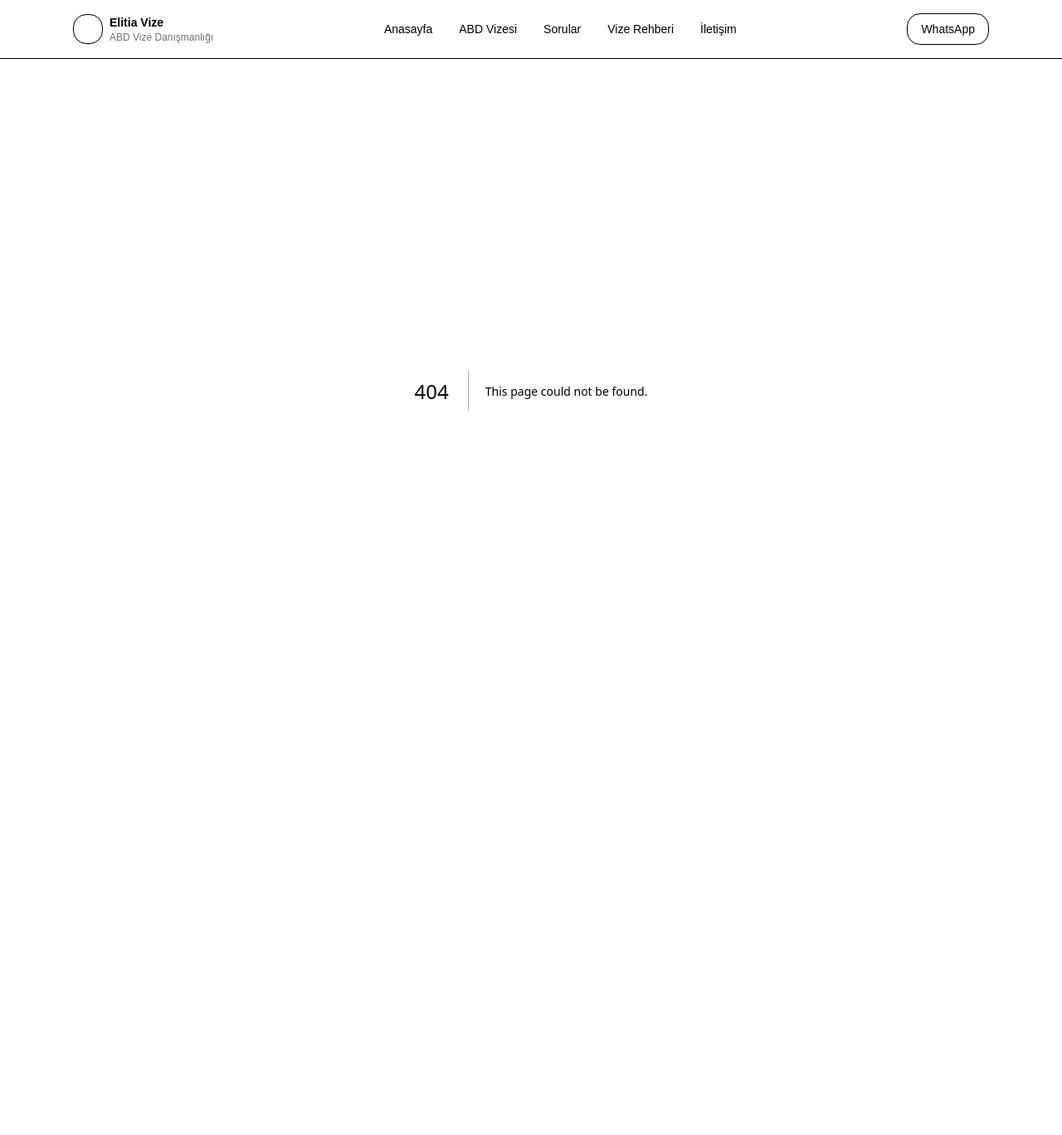
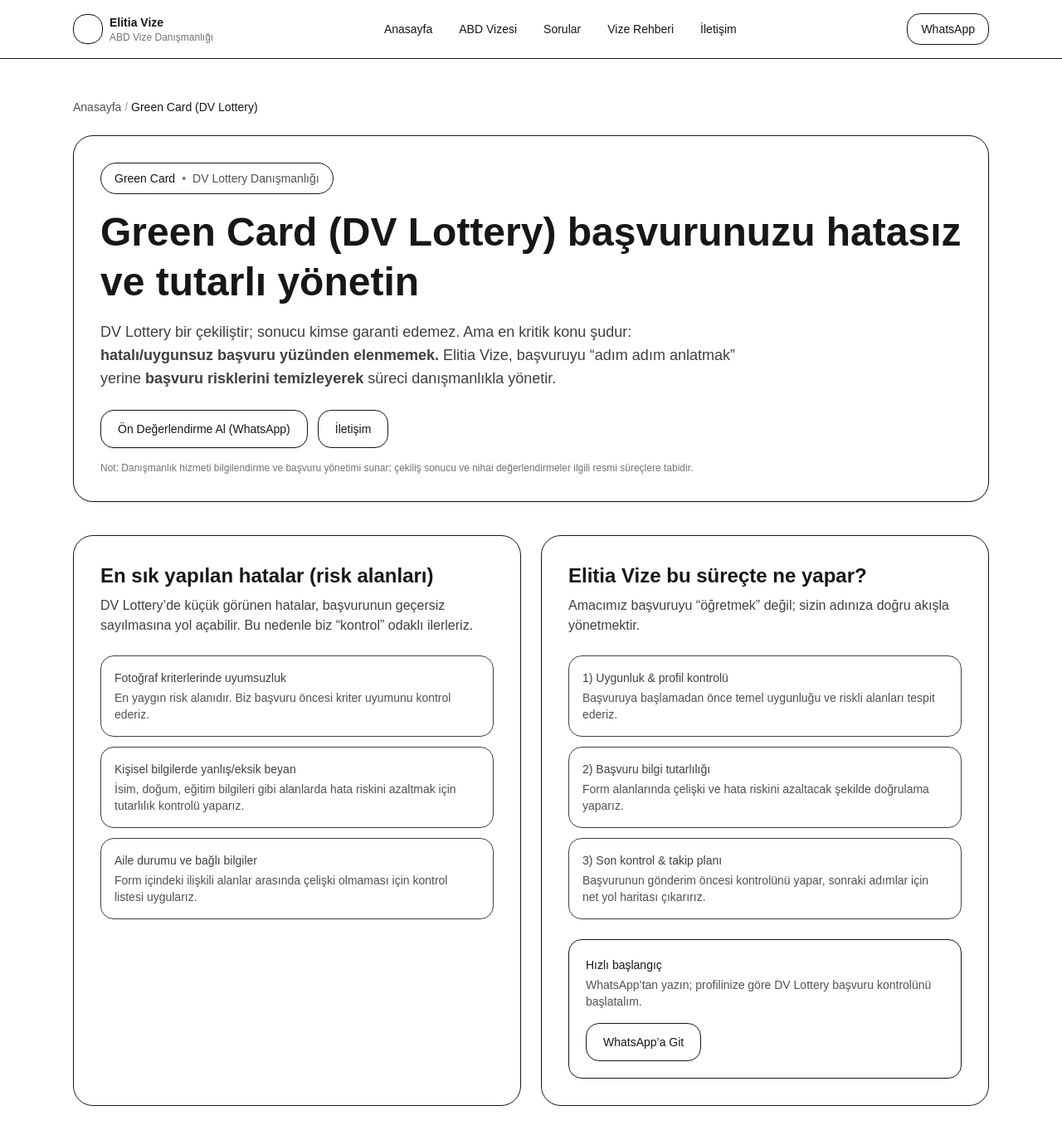
Before and after one commit to fidans/elitiavize-web, a Next.js app: page /green-card-dv-lottery in a window 1280 px wide. Before the commit this address had no page. Shown: the top 1368 px of the page at 83% size. Before the commit the page ends 871 px from the top, so only its background shows below. Built offline with nearby package versions, Linux system fonts and the light colour scheme.

Commit message:
feat: add green card dv lottery service page

```diff
--- /dev/null
+++ b/app/green-card-dv-lottery/page.tsx
@@ -0,0 +1,218 @@
+import Link from "next/link";
+import type { Metadata } from "next";
+
+const WHATSAPP =
+  "https://wa.me/905437274621?text=Merhaba%20Elitia%20Vize.%20Green%20Card%20(DV%20Lottery)%20ba%C5%9Fvurusu%20i%C3%A7in%20%C3%B6n%20de%C4%9Ferlendirme%20almak%20istiyorum.";
+
+export const metadata: Metadata = {
+  title: "Green Card (DV Lottery) Başvuru Danışmanlığı | Elitia Vize",
+  description:
+    "Green Card (DV Lottery) başvurularında başvuru kontrolü, uygunluk değerlendirmesi ve risk azaltma odaklı danışmanlık. Elitia Vize ile süreci doğru yönetin.",
+  alternates: { canonical: "/green-card-dv-lottery" },
+  openGraph: {
+    title: "Green Card (DV Lottery) Başvuru Danışmanlığı | Elitia Vize",
+    description:
+      "DV Lottery başvurularında en sık yapılan hataları azaltın. Elitia Vize ile danışmanlık odaklı başvuru yönetimi.",
+    url: "/green-card-dv-lottery",
+    type: "article",
+  },
+};
+
+const faqs = [
+  {
+    q: "Green Card DV Lottery danışmanlığı ne sağlar?",
+    a: "Elitia Vize, başvuruyu “öğretmekten” çok doğru akışla yönetmeye odaklanır: uygunluk kontrolü, başvuru bilgilerinin tutarlılığı ve hata riskini azaltma.",
+  },
+  {
+    q: "DV Lottery başvurusunda en sık risk nerede olur?",
+    a: "Kişisel bilgilerde hata, fotoğraf kriterlerinde uyumsuzluk ve formda tutarsız beyanlar en sık risk alanlarıdır. Biz, başvuru öncesi kontrol listesiyle bu riskleri azaltırız.",
+  },
+  {
+    q: "DV Lottery sonucu garantili mi?",
+    a: "Hayır. DV Lottery bir çekiliştir; danışmanlık hizmeti sonuç garantisi vermez. Ama hatalı başvuru riskini azaltmak için süreç doğru yönetilebilir.",
+  },
+];
+
+function FAQJsonLd() {
+  const jsonLd = {
+    "@context": "https://schema.org",
+    "@type": "FAQPage",
+    mainEntity: faqs.map((f) => ({
+      "@type": "Question",
+      name: f.q,
+      acceptedAnswer: { "@type": "Answer", text: f.a },
+    })),
+  };
+
+  return (
+    <script
+      type="application/ld+json"
+      // eslint-disable-next-line react/no-danger
+      dangerouslySetInnerHTML={{ __html: JSON.stringify(jsonLd) }}
+    />
+  );
+}
+
+export default function DVLotteryPage() {
+  return (
+    <main className="mx-auto max-w-6xl px-6 py-12">
+      <FAQJsonLd />
+
+      <nav className="text-sm text-neutral-600">
+        <Link className="hover:underline" href="/">
+          Anasayfa
+        </Link>{" "}
+        <span className="text-neutral-400">/</span>{" "}
+        <span className="text-neutral-900">Green Card (DV Lottery)</span>
+      </nav>
+
+      <section className="mt-6 rounded-3xl border bg-white p-8 shadow-sm">
+        <div className="inline-flex w-fit items-center gap-2 rounded-full border px-4 py-2 text-sm">
+          <span className="font-medium">Green Card</span>
+          <span className="text-neutral-500">•</span>
+          <span className="text-neutral-600">DV Lottery Danışmanlığı</span>
+        </div>
+
+        <h1 className="mt-4 text-3xl font-semibold leading-tight sm:text-5xl">
+          Green Card (DV Lottery) başvurunuzu hatasız ve tutarlı yönetin
+        </h1>
+
+        <p className="mt-4 max-w-3xl text-neutral-700 sm:text-lg">
+          DV Lottery bir çekiliştir; sonucu kimse garanti edemez. Ama en kritik konu şudur:
+          <strong> hatalı/uygunsuz başvuru yüzünden elenmemek.</strong> Elitia Vize,
+          başvuruyu “adım adım anlatmak” yerine <strong>başvuru risklerini temizleyerek</strong>{" "}
+          süreci danışmanlıkla yönetir.
+        </p>
+
+        <div className="mt-6 flex flex-col gap-3 sm:flex-row">
+          <a
+            className="inline-flex items-center justify-center rounded-2xl border px-5 py-3 text-sm font-medium shadow-sm hover:bg-neutral-50"
+            href={WHATSAPP}
+            target="_blank"
+            rel="noreferrer"
+          >
+            Ön Değerlendirme Al (WhatsApp)
+          </a>
+          <Link
+            className="inline-flex items-center justify-center rounded-2xl border px-5 py-3 text-sm font-medium hover:bg-neutral-50"
+            href="/iletisim"
+          >
+            İletişim
+          </Link>
+        </div>
+
+        <p className="mt-4 text-xs text-neutral-500">
+          Not: Danışmanlık hizmeti bilgilendirme ve başvuru yönetimi sunar; çekiliş sonucu ve nihai
+          değerlendirmeler ilgili resmi süreçlere tabidir.
+        </p>
+      </section>
+
+      <section className="mt-10 grid gap-6 lg:grid-cols-2">
+        <div className="rounded-3xl border p-8">
+          <h2 className="text-2xl font-semibold">En sık yapılan hatalar (risk alanları)</h2>
+          <p className="mt-2 text-neutral-700">
+            DV Lottery’de küçük görünen hatalar, başvurunun geçersiz sayılmasına yol açabilir.
+            Bu nedenle biz “kontrol” odaklı ilerleriz.
+          </p>
+
+          <ul className="mt-6 space-y-3 text-sm text-neutral-700">
+            <li className="rounded-2xl border p-4">
+              <div className="font-medium">Fotoğraf kriterlerinde uyumsuzluk</div>
+              <div className="mt-1 text-neutral-600">
+                En yaygın risk alanıdır. Biz başvuru öncesi kriter uyumunu kontrol ederiz.
+              </div>
+            </li>
+            <li className="rounded-2xl border p-4">
+              <div className="font-medium">Kişisel bilgilerde yanlış/eksik beyan</div>
+              <div className="mt-1 text-neutral-600">
+                İsim, doğum, eğitim bilgileri gibi alanlarda hata riskini azaltmak için tutarlılık kontrolü yaparız.
+              </div>
+            </li>
+            <li className="rounded-2xl border p-4">
+              <div className="font-medium">Aile durumu ve bağlı bilgiler</div>
+              <div className="mt-1 text-neutral-600">
+                Form içindeki ilişkili alanlar arasında çelişki olmaması için kontrol listesi uygularız.
+              </div>
+            </li>
+          </ul>
+        </div>
+
+        <div className="rounded-3xl border p-8">
+          <h2 className="text-2xl font-semibold">Elitia Vize bu süreçte ne yapar?</h2>
+          <p className="mt-2 text-neutral-700">
+            Amacımız başvuruyu “öğretmek” değil; sizin adınıza doğru akışla yönetmektir.
+          </p>
+
+          <ol className="mt-6 space-y-3 text-sm text-neutral-700">
+            <li className="rounded-2xl border p-4">
+              <div className="font-medium">1) Uygunluk & profil kontrolü</div>
+              <div className="mt-1 text-neutral-600">
+                Başvuruya başlamadan önce temel uygunluğu ve riskli alanları tespit ederiz.
+              </div>
+            </li>
+            <li className="rounded-2xl border p-4">
+              <div className="font-medium">2) Başvuru bilgi tutarlılığı</div>
+              <div className="mt-1 text-neutral-600">
+                Form alanlarında çelişki ve hata riskini azaltacak şekilde doğrulama yaparız.
+              </div>
+            </li>
+            <li className="rounded-2xl border p-4">
+              <div className="font-medium">3) Son kontrol & takip planı</div>
+              <div className="mt-1 text-neutral-600">
+                Başvurunun gönderim öncesi kontrolünü yapar, sonraki adımlar için net yol haritası çıkarırız.
+              </div>
+            </li>
+          </ol>
+
+          <div className="mt-6 rounded-2xl border p-5">
+            <div className="text-sm font-medium">Hızlı başlangıç</div>
+            <p className="mt-1 text-sm text-neutral-600">
+              WhatsApp’tan yazın; profilinize göre DV Lottery başvuru kontrolünü başlatalım.
+            </p>
+            <div className="mt-4">
+              <a
+                className="inline-flex items-center justify-center rounded-2xl border px-5 py-3 text-sm font-medium hover:bg-neutral-50"
+                href={WHATSAPP}
+                target="_blank"
+                rel="noreferrer"
+              >
+                WhatsApp’a Git
+              </a>
+            </div>
+          </div>
+        </div>
+      </section>
+
+      <section className="mt-10 rounded-3xl border p-8">
+        <h2 className="text-2xl font-semibold">Sık Sorulan Sorular</h2>
+        <div className="mt-6 grid gap-4 lg:grid-cols-2">
+          {faqs.map((f) => (
+            <div key={f.q} className="rounded-2xl border p-5">
+              <div className="text-sm font-semibold">{f.q}</div>
+              <div className="mt-2 text-sm text-neutral-700">{f.a}</div>
+            </div>
+          ))}
+        </div>
+      </section>
+
+      <section className="mt-10 rounded-3xl border bg-white p-8">
+        <div className="flex flex-col gap-4 sm:flex-row sm:items-center sm:justify-between">
+          <div>
+            <h3 className="text-xl font-semibold">DV Lottery başvurunuzu birlikte kontrol edelim</h3>
+            <p className="mt-1 text-sm text-neutral-600">
+              Hata riskini azaltmak için hızlı ön değerlendirme.
+            </p>
+          </div>
+          <a
+            href={WHATSAPP}
+            target="_blank"
+            rel="noreferrer"
+            className="inline-flex items-center justify-center rounded-2xl border px-5 py-3 text-sm font-medium hover:bg-neutral-50"
+          >
+            WhatsApp
+          </a>
+        </div>
+      </section>
+    </main>
+  );
+}
```
